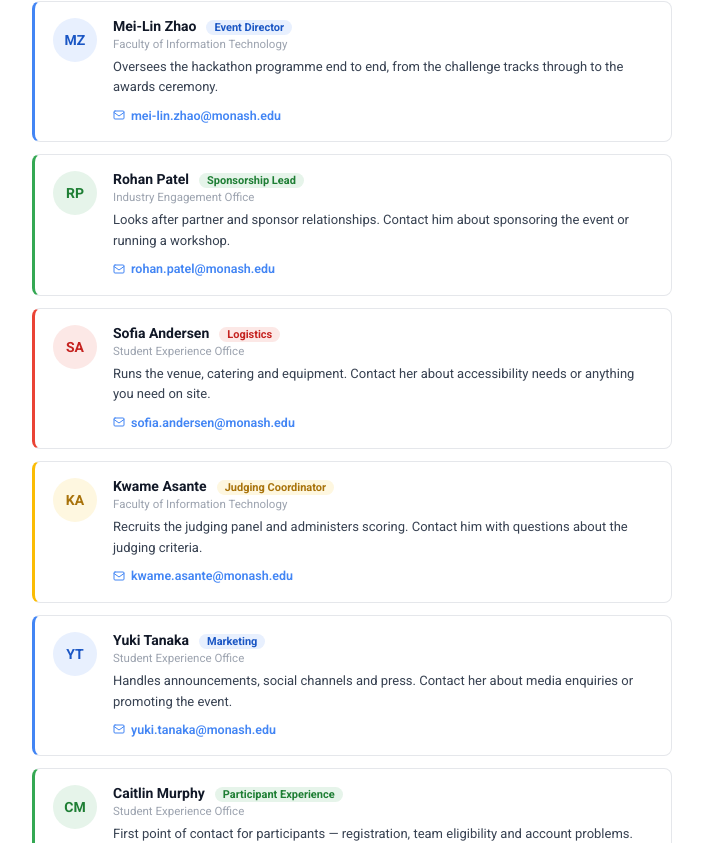
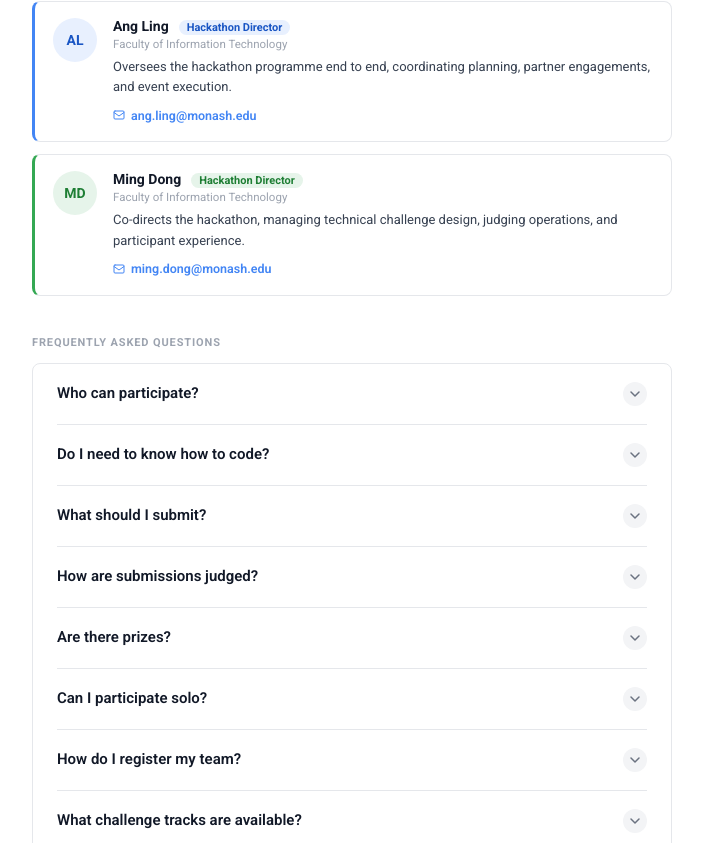
Before and after one commit to mum-hackathon-2026/hackathon-website, an Angular app in the folder frontend/: page /organizers in a window 1280 px wide. Shown: the part 577-1420 px from the top of the page, without its empty margins (288-991 px from the left). Built offline with nearby package versions, Linux system fonts and the light colour scheme.

Commit message:
db: update hackathon directors to Ang Ling and Ming Dong

```diff
--- a/frontend/src/app/core/event/event-content.ts
+++ b/frontend/src/app/core/event/event-content.ts
@@ -109,7 +109,7 @@ export const EXTRA_FAQS: readonly Faq[] = [
   {
     question: 'What happens if my team has an eligibility issue?',
     answer:
-      'Contact the participant experience lead below before registration closes. Teams with an ' +
+      'Contact the hackathon directors below before registration closes. Teams with an ' +
       'unresolved eligibility issue are locked from submitting until it is cleared.',
   },
 ];
@@ -151,57 +151,21 @@ const STUDENT_EXPERIENCE = 'Student Experience Office';
  */
 export const ORGANIZERS: readonly Organizer[] = [
   {
-    name: 'Mei-Lin Zhao',
-    role: 'Event Director',
-    initials: 'MZ',
+    name: 'Ang Ling',
+    role: 'Hackathon Director',
+    initials: 'AL',
     accent: 'blue',
     department: site.faculty,
-    email: 'mei-lin.zhao@monash.edu',
-    bio: 'Oversees the hackathon programme end to end, from the challenge tracks through to the awards ceremony.',
+    email: 'ang.ling@monash.edu',
+    bio: 'Oversees the hackathon programme end to end, coordinating planning, partner engagements, and event execution.',
   },
   {
-    name: 'Rohan Patel',
-    role: 'Sponsorship Lead',
-    initials: 'RP',
+    name: 'Ming Dong',
+    role: 'Hackathon Director',
+    initials: 'MD',
     accent: 'green',
-    department: 'Industry Engagement Office',
-    email: 'rohan.patel@monash.edu',
-    bio: 'Looks after partner and sponsor relationships. Contact him about sponsoring the event or running a workshop.',
-  },
-  {
-    name: 'Sofia Andersen',
-    role: 'Logistics',
-    initials: 'SA',
-    accent: 'red',
-    department: STUDENT_EXPERIENCE,
-    email: 'sofia.andersen@monash.edu',
-    bio: 'Runs the venue, catering and equipment. Contact her about accessibility needs or anything you need on site.',
-  },
-  {
-    name: 'Kwame Asante',
-    role: 'Judging Coordinator',
-    initials: 'KA',
-    accent: 'yellow',
     department: site.faculty,
-    email: 'kwame.asante@monash.edu',
-    bio: 'Recruits the judging panel and administers scoring. Contact him with questions about the judging criteria.',
-  },
-  {
-    name: 'Yuki Tanaka',
-    role: 'Marketing',
-    initials: 'YT',
-    accent: 'blue',
-    department: STUDENT_EXPERIENCE,
-    email: 'yuki.tanaka@monash.edu',
-    bio: 'Handles announcements, social channels and press. Contact her about media enquiries or promoting the event.',
-  },
-  {
-    name: 'Caitlin Murphy',
-    role: 'Participant Experience',
-    initials: 'CM',
-    accent: 'green',
-    department: STUDENT_EXPERIENCE,
-    email: 'caitlin.murphy@monash.edu',
-    bio: 'First point of contact for participants — registration, team eligibility and account problems.',
+    email: 'ming.dong@monash.edu',
+    bio: 'Co-directs the hackathon, managing technical challenge design, judging operations, and participant experience.',
   },
 ];
```
Also changed, not shown: 1 other file (tests, documents, lock files or other folders).
